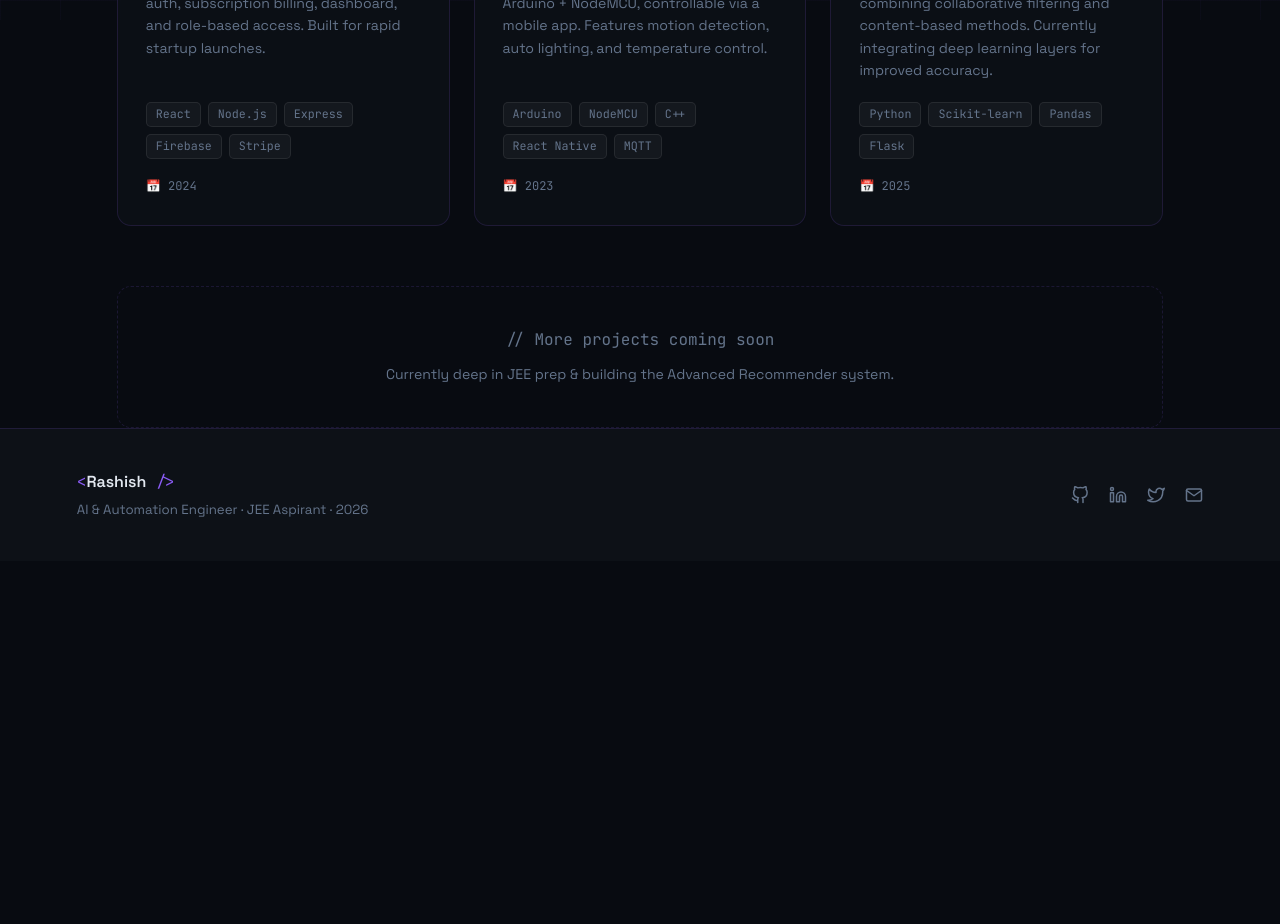
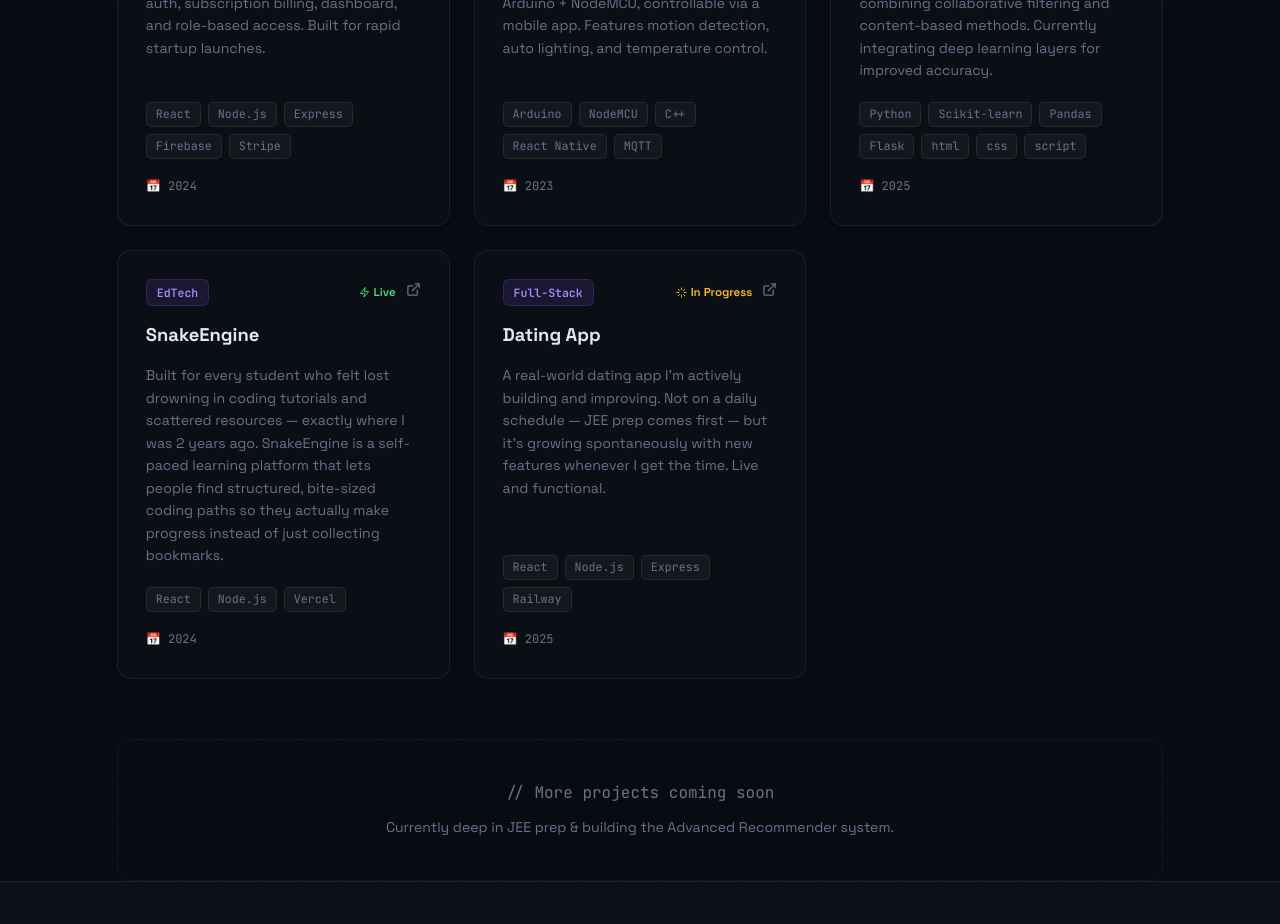
Before and after one commit to singhrashish46-coder/rashishportfolio, a React (Vite) app: page /projects in a window 1280 px wide. Shown: the part 780-1704 px from the top of the page. Before the commit the page ends 1341 px from the top, so only its background shows below. Built offline with nearby package versions, Linux system fonts and the light colour scheme.

Commit message:
Update ProjectsPage.jsx

```diff
--- a/src/pages/ProjectsPage.jsx
+++ b/src/pages/ProjectsPage.jsx
@@ -66,11 +66,32 @@ const projects = [
     title: "Advanced Recommender",
     badge: "ML",
     description: "Hybrid recommendation engine combining collaborative filtering and content-based methods. Currently integrating deep learning layers for improved accuracy.",
-    tech: ["Python", "Scikit-learn", "Pandas", "Flask"],
+    tech: ["Python", "Scikit-learn", "Pandas", "Flask", 'html', 'css', 'script'],
     status: "wip",
     link: "",
     made: "2025",
   },
+  {
+    id: 7,
+    title: "SnakeEngine",
+    badge: "EdTech",
+    description: "Built for every student who felt lost drowning in coding tutorials and scattered resources — exactly where I was 2 years ago. SnakeEngine is a self-paced learning platform that lets people find structured, bite-sized coding paths so they actually make progress instead of just collecting bookmarks.",
+    tech: ["React", "Node.js", "Vercel"],
+    status: "live",
+    link: "https://snakeengine.vercel.app",
+    made: "2024",
+  },
+  {
+    id: 8,
+    title: "Dating App",
+    badge: "Full-Stack",
+    description: "A real-world dating app I'm actively building and improving. Not on a daily schedule — JEE prep comes first — but it's growing spontaneously with new features whenever I get the time. Live and functional.",
+    tech: ["React", "Node.js", "Express", "Railway"],
+    status: "wip",
+    link: "https://datingapp-production-2362.up.railway.app/",
+    made: "2025",
+  },
+
 ];
 
 export default function ProjectsPage() {
```
